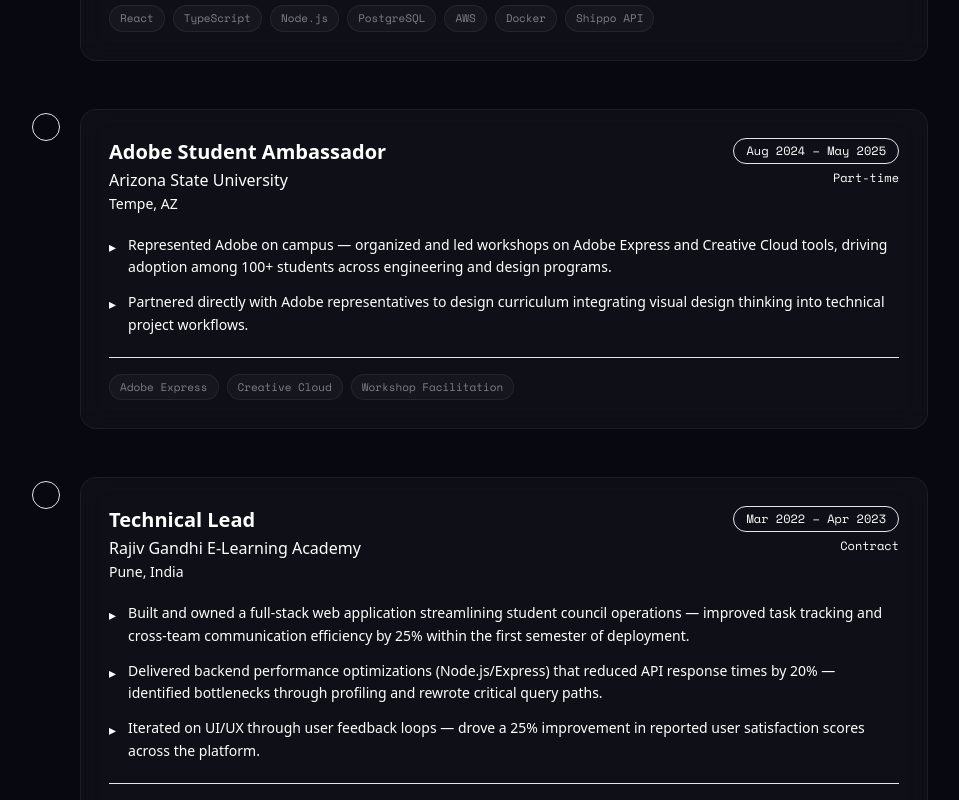
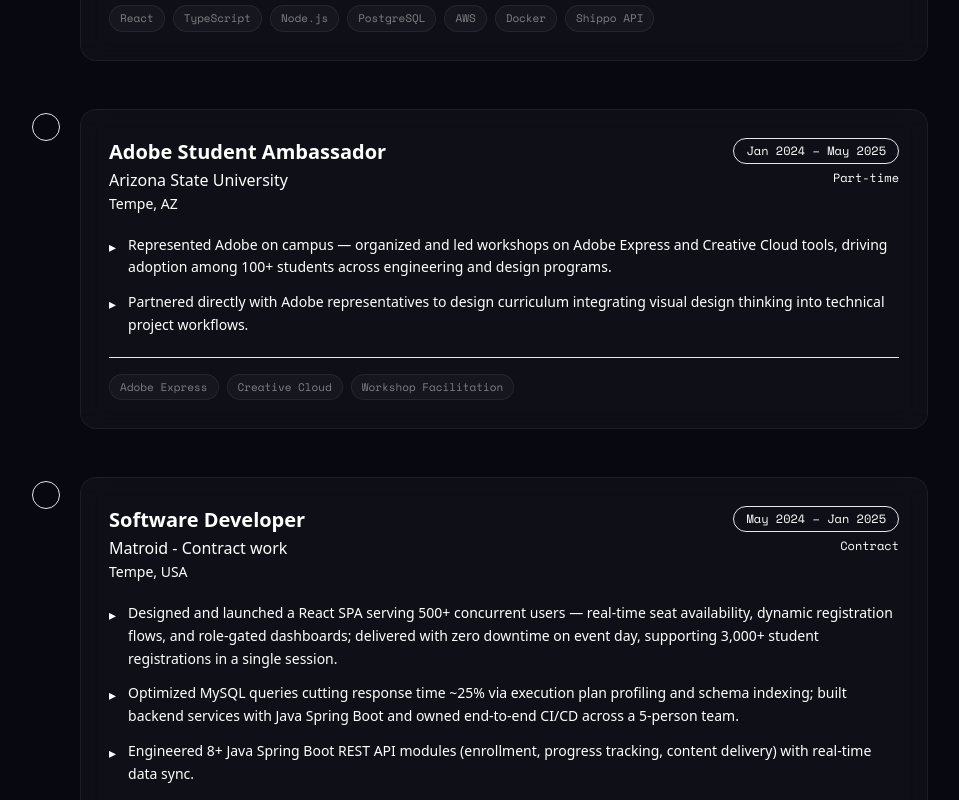
Before and after one commit to Jaydeep467/portfolio, a React (Vite) app: page / in a window 1280 px wide. Shown: the part 2500-3300 px from the top of the page, without its empty margins (160-1119 px from the left). Built offline with nearby package versions, Linux system fonts and the light colour scheme.

Commit message:
pushed updatees

```diff
--- a/src/components/Experience.tsx
+++ b/src/components/Experience.tsx
@@ -22,7 +22,7 @@ const experiences: Exp[] = [
     role: "Adobe Student Ambassador",
     company: "Arizona State University",
     location: "Tempe, AZ",
-    duration: "Aug 2024 – May 2025",
+    duration: "Jan 2024 – May 2025",
     type: "Part-time",
     bullets: [
       "Represented Adobe on campus — organized and led workshops on Adobe Express and Creative Cloud tools, driving adoption among 100+ students across engineering and design programs.",
@@ -31,17 +31,18 @@ const experiences: Exp[] = [
     tags: ["Adobe Express", "Creative Cloud", "Workshop Facilitation"],
   },
   {
-    role: "Technical Lead",
-    company: "Rajiv Gandhi E-Learning Academy",
-    location: "Pune, India",
-    duration: "Mar 2022 – Apr 2023",
+    role: "Software Developer",
+    company: "Matroid - Contract work",
+    location: "Tempe, USA",
+    duration: "May 2024 – Jan 2025",
     type: "Contract",
     bullets: [
-      "Built and owned a full-stack web application streamlining student council operations — improved task tracking and cross-team communication efficiency by 25% within the first semester of deployment.",
-      "Delivered backend performance optimizations (Node.js/Express) that reduced API response times by 20% — identified bottlenecks through profiling and rewrote critical query paths.",
-      "Iterated on UI/UX through user feedback loops — drove a 25% improvement in reported user satisfaction scores across the platform.",
+      "Designed and launched a React SPA serving 500+ concurrent users — real-time seat availability, dynamic registration flows, and role-gated dashboards; delivered with zero downtime on event day, supporting 3,000+ student registrations in a single session.",
+      "Optimized MySQL queries cutting response time ~25% via execution plan profiling and schema indexing; built backend services with Java Spring Boot and owned end-to-end CI/CD across a 5-person team.",
+      "Engineered 8+ Java Spring Boot REST API modules (enrollment, progress tracking, content delivery) with real-time data sync.",
+      "Adopted GitHub Copilot during early availability to accelerate Java Spring Boot development — using AI-assisted code completion for boilerplate API modules and test case generation, cutting initial implementation time on repetitive CRUD endpoints.",
     ],
-    tags: ["React", "Node.js", "Express", "MongoDB"],
+    tags: ["React", "Node.js", "Express", "MongoDB", "Spring Boot"],
   },
   {
     role: "Web Development Intern",
```
